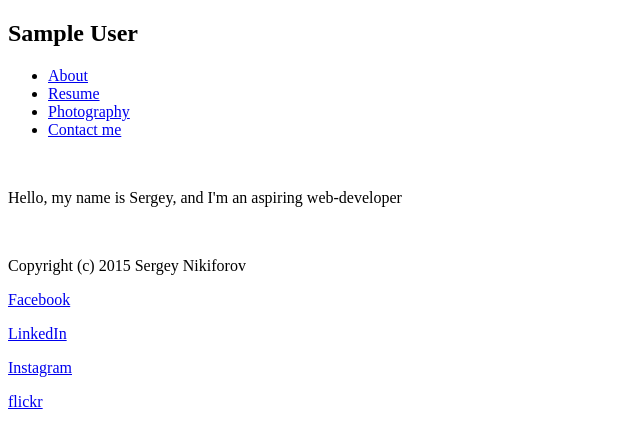
After one commit to sergeynikiforov/sergey-nikiforov.com, a Django app: template sn_app/templates/sn_app/landing.html in a window 1280 px wide. The commit adds this page. Shown: the top 448 px of the page, without its empty margins (0-640 px from the left). Run offline with Django 3.2, Linux system fonts and the light colour scheme; the template is opened without the code that fills it: most values are stand-ins (such as "Sample title", 1, 10 or a date in 2020).

```diff
--- /dev/null
+++ b/sn_app/templates/sn_app/landing.html
@@ -0,0 +1,35 @@
+<!DOCTYPE html>
+{% load sn_app_extras %}
+<html>
+<head>
+    <meta name="viewport" content="width=device-width, initial-scale=1">
+    <title>Sergey Nikiforov</title>
+</head>
+<body>
+    {% if person %}
+        <div id="header">
+            <h2>{{ person.first_name }} {{ person.last_name }}</h2>
+            <ul>
+                <li><a href="#">About</a></li>
+                <li><a href="{% url 'resume' %}">Resume</a></li>
+                <li><a href="#">Photography</a></li>
+                <li><a href="#">Contact me</a></li>
+            </ul>
+        </div>
+        <br/>
+        <div id="body">
+            <p>Hello, my name is Sergey, and I'm an aspiring web-developer</p>
+        </div>
+        <br/>
+        <div id="footer">
+            <p>Copyright (c) 2015 Sergey Nikiforov</p>
+            <p><a href="{{ person.facebook_link }}">Facebook</a></p>
+            <p><a href="{{ person.linkedin_link }}">LinkedIn</a></p>
+            <p><a href="{{ person.instagram_link }}">Instagram</a></p>
+            <p><a href="{{ person.flickr_link }}">flickr</a></p>
+        </div>
+    {% else %}
+        <p>Error retrieving data</p>
+    {% endif %}
+</body>
+</html>
--- a/sn_app/templates/sn_app/index.html
+++ b/sn_app/templates/sn_app/resume.html
@@ -2,6 +2,7 @@
 {% load sn_app_extras %}
 <html>
 <head>
+    <meta name="viewport" content="width=device-width, initial-scale=1">
     <title>Sergey Nikiforov</title>
 </head>
 <body>
@@ -34,7 +35,7 @@
             <h3>Work Experience</h3>
             {% for job in jobs %}
                 <p><a href="{{ job.employer.website }}">{{ job.employer }}</a></p>
-                <p><em>{{ job.position }}</em> -- {{ job.start_date }} - {{ job.end_date }}</p>
+                <p><em>{{ job.position }}</em> -- {{ job.start_date|date:"M, Y" }} - {{ job.end_date|date:"M, Y" }}</p>
                 <p>{{ job.employer.location }}</p>
                 <ul>
                     {% for item in achievements|key:job.position %}
--- a/sn_app/templatetags/sn_app_extras.py
+++ b/sn_app/templatetags/sn_app_extras.py
@@ -10,5 +10,4 @@ def key(d, key_name):
     except KeyError:
         from django.conf import settings
         value = settings.TEMPLATE_STRING_IF_INVALID
-
     return value
--- a/sn_app/urls.py
+++ b/sn_app/urls.py
@@ -2,5 +2,7 @@ from django.conf.urls import url
 from sn_app import views
 
 urlpatterns = [
-    url(r'^$', views.landing, name = 'landing')
+    url(r'^/$', views.landing, name = 'landing'),
+    url(r'^/resume$', views.resume, name = 'resume'),
+    url(r'^/about$', views.about, name = 'about')
 ]
```
Also changed, not shown: sn_app/models.py (+13 -0 lines), sn_app/templates/sn_app/about.html (added, +35 -0 lines), sn_app/views.py (+21 -2 lines).
